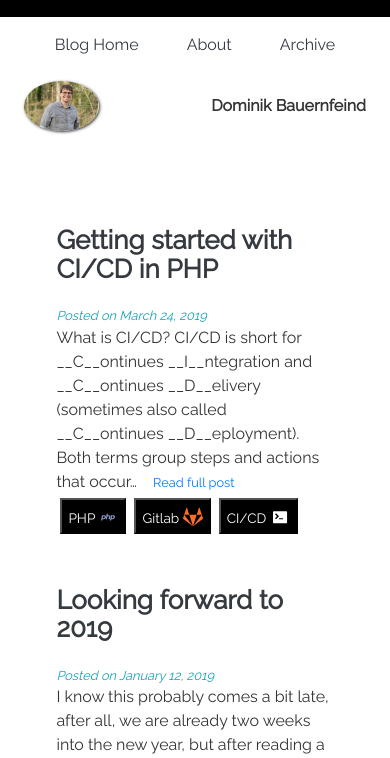
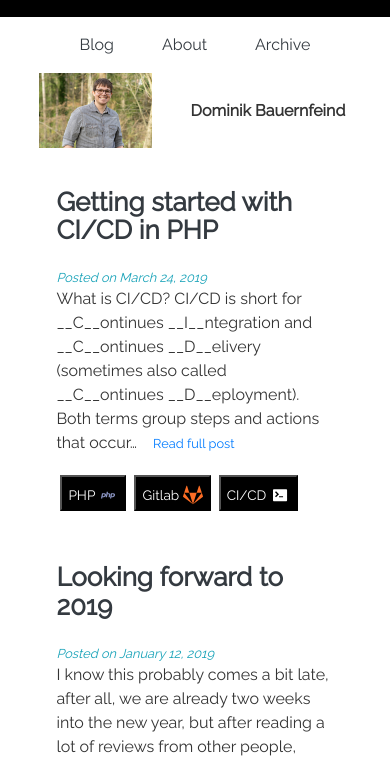
Before and after one commit to dominikb/dominikb.dev, a Gatsby site: page / in a window 390 px wide. Shown: the part 88-846 px from the top of the page. Built offline with nearby package versions, Linux system fonts and the light colour scheme; Gatsby itself is replaced by a stand-in of ours; some packages are replaced by stand-ins of ours.

Commit message:
Update design in mobile view

```diff
--- a/config.js
+++ b/config.js
@@ -7,7 +7,7 @@ module.exports = {
   copyright: "© 2019 Dominik Bauernfeind, All rights reserved",
   author: {
     name: "Dominik Bauernfeind",
-    bio: "Self-taught web developer and whisky aficionado",
+    bio: "Professional Developer and Student @FH Hagenberg",
     contacts: {
       github: "https://github.com/dominikb",
       stackoverflow: "https://stackoverflow.com/users/9989613/dominikb?tab=profile",
--- a/content/blog/getting-started-with-test-driven-development-in-laravel/index.md
+++ b/content/blog/getting-started-with-test-driven-development-in-laravel/index.md
@@ -21,9 +21,9 @@ How development works, how I have been taught and taught myself to write code, a
 
 Of course, you should always follow the best practices of loose coupling or the use of common patterns, but there simply was no room within this process to test the implemented solution.
 
-And I was pretty confident with this workflow, properly planning ahead my tasks and implementing one small, comprehensible step at a time, that the software I was producing, was of decent quality.
+And I was pretty confident with this workflow, properly planning ahead my tasks and implementing one small, comprehensible step at a time, in order for the software that I was producing to be of decent quality.
 
-It always seemed pretty intimidating to start with testing. There is so much to know about programming by itself, I can’t probably learn everything there is to learn about testing as well.
+It always seemed pretty intimidating to start with automated testing. There is so much to know about programming already, I can’t probably learn everything there is to learn about testing as well.
 
 How do I set up testing at all? What do I test for? What can I do if my implementation uses another class’ function? How do I even prepare the state of my application that I would need, to test a specific scenario?
 
--- a/gatsby-config.js
+++ b/gatsby-config.js
@@ -7,7 +7,7 @@ module.exports = {
     url: siteConfig.url,
     title: siteConfig.title,
     tagline: siteConfig.tagline,
-    description: `A blog template for web developers that's ready to go out of the box. Feel free to modify it to your liking.`,
+    description: `A developer's blog about his dev journey. Helpful guides and informative articles.`,
     author: siteConfig.author.name,
     contacts: {
       linkedin: siteConfig.author.contacts.linkedin,
--- a/src/components/header/MobileBio.js
+++ b/src/components/header/MobileBio.js
@@ -7,8 +7,8 @@ const MobileBio = (props) => {
 
     return (
         <div className="mobile-bio-main">
-            <img src={dominik}  className="ml-4 mt-2" style={{ maxWidth: `75px`, maxHeight: `75px`, borderRadius: `50%`,boxShadow: `1px 1px 3px`}} alt="author-pic" />
-            <h4 className="mr-4 mt-4">{props.author}</h4>
+            <img src={dominik} style={{ maxHeight: `75px`}} alt="author-pic" />
+            <h4 >{props.author}</h4>
         </div>
     )
 }
--- a/src/components/header/MobilePageLinks.js
+++ b/src/components/header/MobilePageLinks.js
@@ -5,7 +5,7 @@ const MobilePages = () => {
     return (
         <div className="mobile-pages-main">
             <div className="text-center">
-                <p className="d-inline p-4"><Link to="/"><span className="text-dark">Blog Home</span></Link></p>
+                <p className="d-inline p-4"><Link to="/"><span className="text-dark">Blog</span></Link></p>
                 <p className="d-inline p-4"><Link to="/about"><span className="text-dark">About</span></Link></p>
                 <p className="d-inline p-4"><Link to="/archive"><span className="text-dark">Archive</span></Link></p>
             </div>
--- a/src/components/header/header.css
+++ b/src/components/header/header.css
@@ -1,6 +1,5 @@
 .head-main {
   width: 100%;
-  position: sticky;
   z-index: 1;
   top: 0;
   display: flex;
@@ -60,7 +59,10 @@ small {
   }
   .mobile-bio-main{
     display: flex;
-    flex-direction: row;
-    justify-content: space-between;
+    align-items: center;
+  }
+  .mobile-bio-main > * {
+    margin-left: 10%;
+    margin-bottom: 0;
   }
 }
--- a/src/components/header/header.js
+++ b/src/components/header/header.js
@@ -39,7 +39,7 @@ const Header = ({ siteTitle, tagline, author, contacts }) => {
       </div>
       <MobileSocialLinks contacts={contacts} />
       <MobilePageLinks />
-      <MobileBio author={author} />
+      <MobileBio author={author} tagline={tagline} />
     </header>
   )
 }
--- a/src/components/seo.js
+++ b/src/components/seo.js
@@ -68,7 +68,17 @@ function SEO({ description, lang, meta, title }) {
           content: metaDescription,
         },
       ].concat(meta)}
-    />
+    >
+      {/* Global site tag (gtag.js) - Google Analytics  */}
+      <script async src="https://www.googletagmanager.com/gtag/js?id=UA-125820779-1"></script>
+      <script>{`
+        window.dataLayer = window.dataLayer || [];
+        function gtag() { dataLayer.push(arguments); }
+        gtag('js', new Date());
+        gtag('config', 'UA-125820779-1');
+        `}
+      </script>
+    </Helmet>
   )
 }
 
--- a/src/components/sidebar/Sidebar.js
+++ b/src/components/sidebar/Sidebar.js
@@ -52,7 +52,7 @@ const Sidebar = () => {
                         <Bio author={data.site.siteMetadata.author} tagline={data.site.siteMetadata.tagline} />
                         <SocialLinks contacts={data.site.siteMetadata.contacts} />
                         <div className="page-links">
-                            <Link to="/"><span className="text-dark d-block py-1">Blog Home</span></Link>
+                            <Link to="/"><span className="text-dark d-block py-1">Blog</span></Link>
                             <Link to="/about"><span className="text-dark d-block py-1">About</span></Link>
                             <Link to="/archive"><span className="text-dark d-block py-1">Archive</span></Link>
                         </div>
--- a/src/pages/index.css
+++ b/src/pages/index.css
@@ -12,6 +12,9 @@ p, .title {
     width: 90%;
 }
 
+.post-list-main div:first-child {
+  margin-top: 1em !important;
+}
 
 
 @media only screen and (max-width: 850px) {
```
